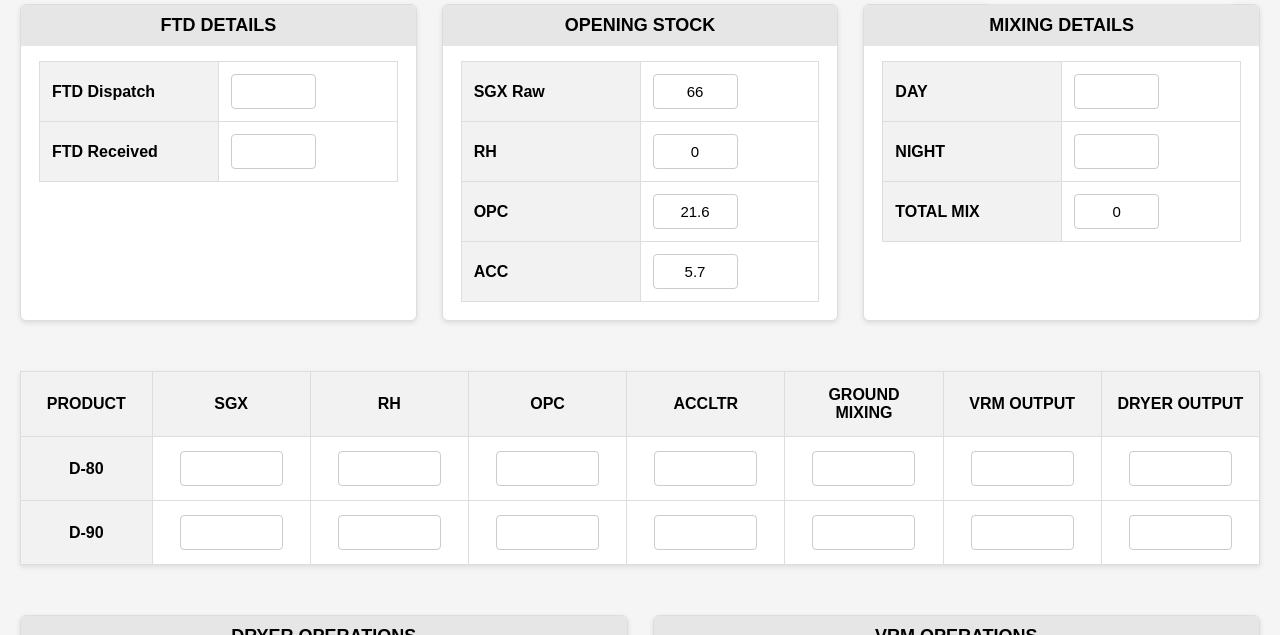
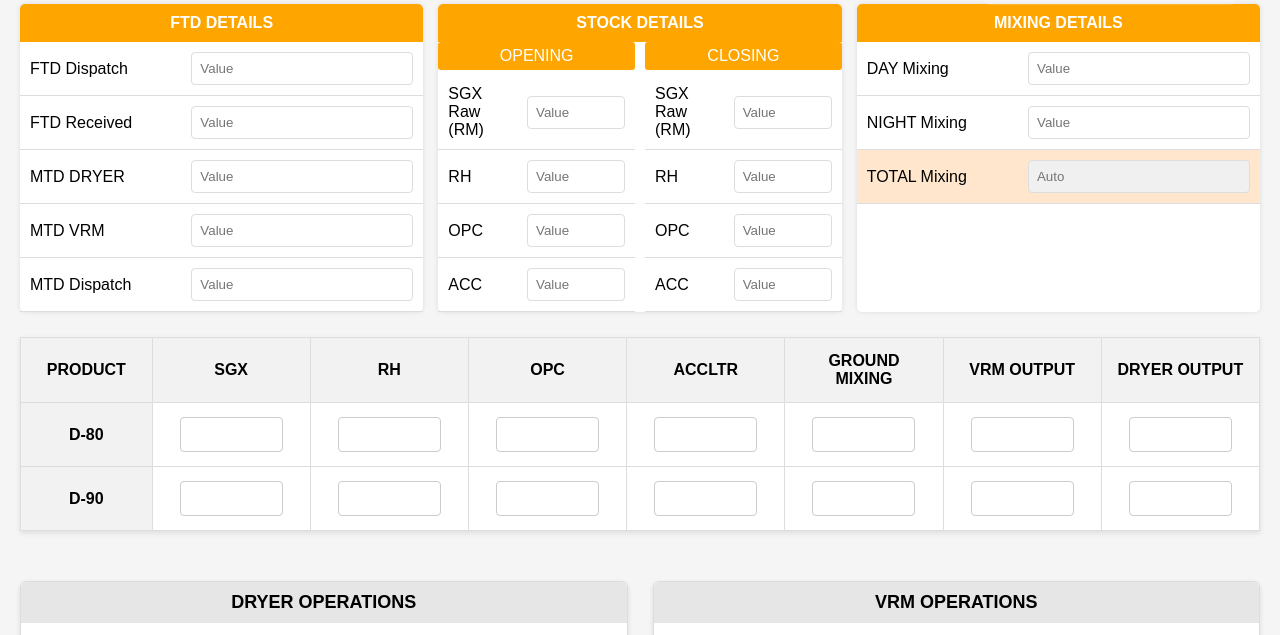
Before and after one commit to bimal-bp/FTD-Production-Report-, a plain HTML site: page index.html in a window 1280 px wide. Shown: the part 107-742 px from the top of the page. Drawn offline with Linux system fonts and the light colour scheme.

Commit message:
Update index.html

```diff
--- a/index.html
+++ b/index.html
@@ -54,7 +54,7 @@
 
         /* Common Button Styles */
         .submit-btn {
-            background-color: #4CAF50;
+            background-color: orange;
             color: white;
             padding: 14px 28px;
             border: none;
@@ -66,12 +66,77 @@
         }
 
         .submit-btn:hover {
-            background-color: #45a049;
+            background-color: #e69500;
         }
 
         .no-print {
             text-align: center;
             margin-top: 30px;
+        }
+
+        /* Compact Dashboard Styles */
+        .compact-dashboard {
+            display: flex;
+            gap: 15px;
+            min-width: fit-content;
+            margin-bottom: 25px;
+        }
+        .compact-section {
+            background-color: white;
+            border-radius: 5px;
+            box-shadow: 0 0 5px rgba(0,0,0,0.1);
+            min-width: 200px;
+            width: 100%;
+        }
+        .compact-section-title {
+            background-color: orange;
+            color: white;
+            padding: 10px;
+            text-align: center;
+            font-weight: bold;
+            border-radius: 5px 5px 0 0;
+        }
+        .compact-section-table {
+            width: 100%;
+            border-collapse: collapse;
+        }
+        .compact-section-table th, .compact-section-table td {
+            padding: 10px;
+            border-bottom: 1px solid #ddd;
+            text-align: left;
+        }
+        .compact-section-table th {
+            width: 40%;
+            font-weight: normal;
+        }
+        .compact-input-field {
+            width: 100%;
+            padding: 8px;
+            border: 1px solid #ddd;
+            border-radius: 4px;
+            box-sizing: border-box;
+        }
+        .compact-total-row {
+            background-color: #ffe6cc;
+            font-weight: bold;
+        }
+        .compact-total-input {
+            background-color: #f0f0f0;
+        }
+        .compact-stock-box {
+            display: flex;
+            gap: 10px;
+        }
+        .compact-stock-column {
+            flex: 1;
+        }
+        .compact-stock-header {
+            background-color: orange;
+            color: white;
+            padding: 5px;
+            text-align: center;
+            margin-bottom: 5px;
+            border-radius: 3px;
         }
 
         /* Production Dashboard Styles */
@@ -325,7 +390,7 @@
 
         .total-row {
             font-weight: bold;
-            background-color: #e6f7ff;
+            background-color: #ffe6cc;
             font-size: 22px;
         }
 
@@ -365,7 +430,7 @@
         .calculator-btn {
             padding: 14px 30px;
             font-size: 20px;
-            background-color: #4CAF50;
+            background-color: orange;
             color: white;
             border: none;
             border-radius: 5px;
@@ -375,7 +440,7 @@
         }
 
         .calculator-btn:hover {
-            background-color: #45a049;
+            background-color: #e69500;
             transform: translateY(-2px);
             box-shadow: 0 4px 8px rgba(0,0,0,0.2);
         }
@@ -418,7 +483,7 @@
                 box-shadow: none;
             }
 
-            .header {
+            .header, .compact-section-title, .compact-stock-header {
                 background-color: orange !important;
                 -webkit-print-color-adjust: exact;
                 print-color-adjust: exact;
@@ -445,7 +510,7 @@
 
         /* Cost calculator header */
         .cost-header {
-            background-color: #4CAF50;
+            background-color: orange;
             color: white;
             padding: 15px;
             text-align: center;
@@ -465,67 +530,106 @@
         </div>
     </div>
 
-    <div class="dashboard">
-        <!-- Top Sections (FTD, Opening Stock, Mixing) in one row -->
-        <div class="top-sections">
+    <!-- Compact Dashboard Section -->
+    <div class="compact-dashboard">
         <!-- FTD Section -->
-            <div class="ftd-section">
-                <div class="section-title">FTD DETAILS</div>
-                <table class="ftd-table">
+        <div class="compact-section">
+            <div class="compact-section-title">FTD DETAILS</div>
+            <table class="compact-section-table">
                 <tr>
                     <th>FTD Dispatch</th>
-                        <td><input type="text" class="ftd-input-full"></td>
+                    <td><input type="number" class="compact-input-field" placeholder="Value"></td>
                 </tr>
                 <tr>
                     <th>FTD Received</th>
-                        <td><input type="text" class="ftd-input-full"></td>
+                    <td><input type="number" class="compact-input-field" placeholder="Value"></td>
+                </tr>
+                <tr>
+                    <th>MTD DRYER</th>
+                    <td><input type="number" class="compact-input-field" placeholder="Value"></td>
+                </tr>
+                <tr>
+                    <th>MTD VRM</th>
+                    <td><input type="number" class="compact-input-field" placeholder="Value"></td>
+                </tr>
+                <tr>
+                    <th>MTD Dispatch</th>
+                    <td><input type="number" class="compact-input-field" placeholder="Value"></td>
                 </tr>
             </table>
         </div>
 
-            <!-- Opening Stock -->
-            <div class="ftd-section">
-                <div class="section-title">OPENING STOCK</div>
-                <table class="ftd-table">
+        <!-- Combined Stock Box -->
+        <div class="compact-section">
+            <div class="compact-section-title">STOCK DETAILS</div>
+            <div class="compact-stock-box">
+                <div class="compact-stock-column">
+                    <div class="compact-stock-header">OPENING</div>
+                    <table class="compact-section-table">
                         <tr>
-                        <th>SGX Raw</th>
-                        <td><input type="text" class="ftd-input-full" value="66"></td>
+                            <th>SGX Raw (RM)</th>
+                            <td><input type="number" class="compact-input-field" placeholder="Value"></td>
                         </tr>
                         <tr>
                             <th>RH</th>
-                        <td><input type="text" class="ftd-input-full" value="0"></td>
+                            <td><input type="number" class="compact-input-field" placeholder="Value"></td>
                         </tr>
                         <tr>
                             <th>OPC</th>
-                        <td><input type="text" class="ftd-input-full" value="21.6"></td>
+                            <td><input type="number" class="compact-input-field" placeholder="Value"></td>
                         </tr>
                         <tr>
                             <th>ACC</th>
-                        <td><input type="text" class="ftd-input-full" value="5.7"></td>
+                            <td><input type="number" class="compact-input-field" placeholder="Value"></td>
                         </tr>
                     </table>
                 </div>
+                <div class="compact-stock-column">
+                    <div class="compact-stock-header">CLOSING</div>
+                    <table class="compact-section-table">
+                        <tr>
+                            <th>SGX Raw (RM)</th>
+                            <td><input type="number" class="compact-input-field" placeholder="Value"></td>
+                        </tr>
+                        <tr>
+                            <th>RH</th>
+                            <td><input type="number" class="compact-input-field" placeholder="Value"></td>
+                        </tr>
+                        <tr>
+                            <th>OPC</th>
+                            <td><input type="number" class="compact-input-field" placeholder="Value"></td>
+                        </tr>
+                        <tr>
+                            <th>ACC</th>
+                            <td><input type="number" class="compact-input-field" placeholder="Value"></td>
+                        </tr>
+                    </table>
+                </div>
+            </div>
+        </div>
 
         <!-- Mixing Details -->
-            <div class="ftd-section">
-                <div class="section-title">MIXING DETAILS</div>
-                <table class="ftd-table">
+        <div class="compact-section">
+            <div class="compact-section-title">MIXING DETAILS</div>
+            <table class="compact-section-table">
                 <tr>
-                        <th>DAY</th>
-                        <td><input type="text" class="ftd-input-full"></td>
+                    <th>DAY Mixing</th>
+                    <td><input type="number" class="compact-input-field" placeholder="Value"></td>
                 </tr>
                 <tr>
-                        <th>NIGHT</th>
-                        <td><input type="text" class="ftd-input-full"></td>
+                    <th>NIGHT Mixing</th>
+                    <td><input type="number" class="compact-input-field" placeholder="Value"></td>
                 </tr>
-                    <tr>
-                        <th>TOTAL MIX</th>
-                        <td><input type="text" class="ftd-input-full" value="0"></td>
+                <tr class="compact-total-row">
+                    <th>TOTAL Mixing</th>
+                    <td><input type="number" class="compact-input-field compact-total-input" placeholder="Auto" readonly></td>
                 </tr>
             </table>
         </div>
     </div>
 
+    <!-- Production Dashboard -->
+    <div class="dashboard">
         <!-- Combined Table for Raw Materials and Production Output -->
         <table class="combined-table">
             <thead>
@@ -839,6 +943,22 @@
                 }
             });
         });
+
+        // Compact Dashboard - Calculate total mixing automatically
+        document.addEventListener('DOMContentLoaded', function() {
+            const dayInput = document.querySelector('.compact-section-title:contains("MIXING DETAILS")').parentNode.querySelectorAll('.compact-input-field')[0];
+            const nightInput = document.querySelector('.compact-section-title:contains("MIXING DETAILS")').parentNode.querySelectorAll('.compact-input-field')[1];
+            const totalInput = document.querySelector('.compact-total-input');
+
+            function calculateTotal() {
+                const dayValue = parseFloat(dayInput.value) || 0;
+                const nightValue = parseFloat(nightInput.value) || 0;
+                totalInput.value = dayValue + nightValue;
+            }
+
+            dayInput.addEventListener('input', calculateTotal);
+            nightInput.addEventListener('input', calculateTotal);
+        });
     </script>
 </body>
 </html>
```
Lines whose indentation alone changed are shown as unchanged.
